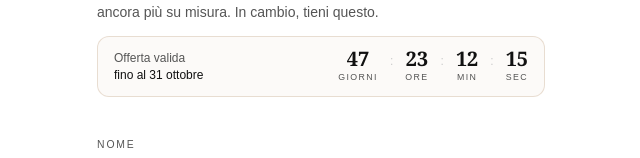
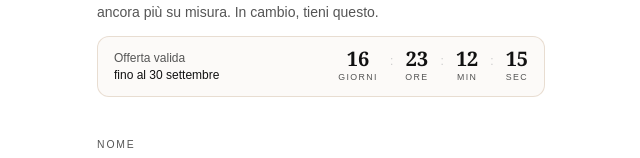
Before and after one commit to cripantea/gift-card-store, a Next.js app: page /giveaway in a window 1280 px wide. Shown: the part 433-591 px from the top of the page, without its empty margins (319-959 px from the left). Built offline with nearby package versions, Linux system fonts and the light colour scheme.

Commit message:
fix: scadenza offerta spostata al 30 settembre

```diff
--- a/src/components/giveaway/GiveawayCountdown.tsx
+++ b/src/components/giveaway/GiveawayCountdown.tsx
@@ -2,7 +2,7 @@
 
 import { useState, useEffect } from "react";
 
-const DEADLINE = new Date("2026-10-31T23:59:59");
+const DEADLINE = new Date("2026-09-30T23:59:59");
 
 function getTimeLeft() {
   const diff = Math.max(0, DEADLINE.getTime() - Date.now());
@@ -53,7 +53,7 @@ export function GiveawayCountdown() {
     >
       <p className="text-xs leading-snug text-ink-soft">
         Offerta valida<br />
-        <span className="font-medium text-ink">fino al 31 ottobre</span>
+        <span className="font-medium text-ink">fino al 30 settembre</span>
       </p>
 
       <div className="flex items-center gap-3">
```
